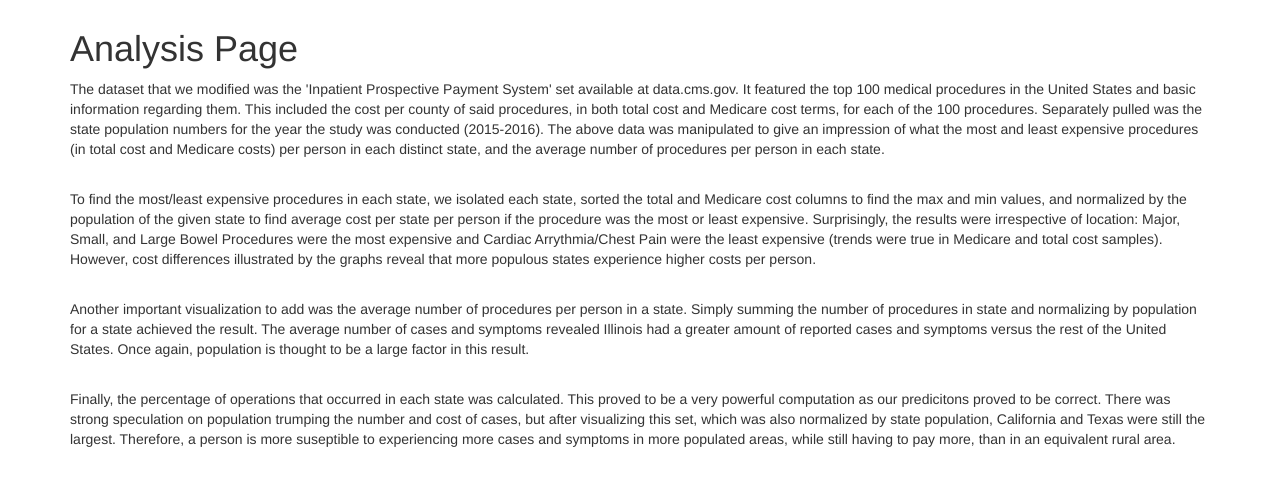
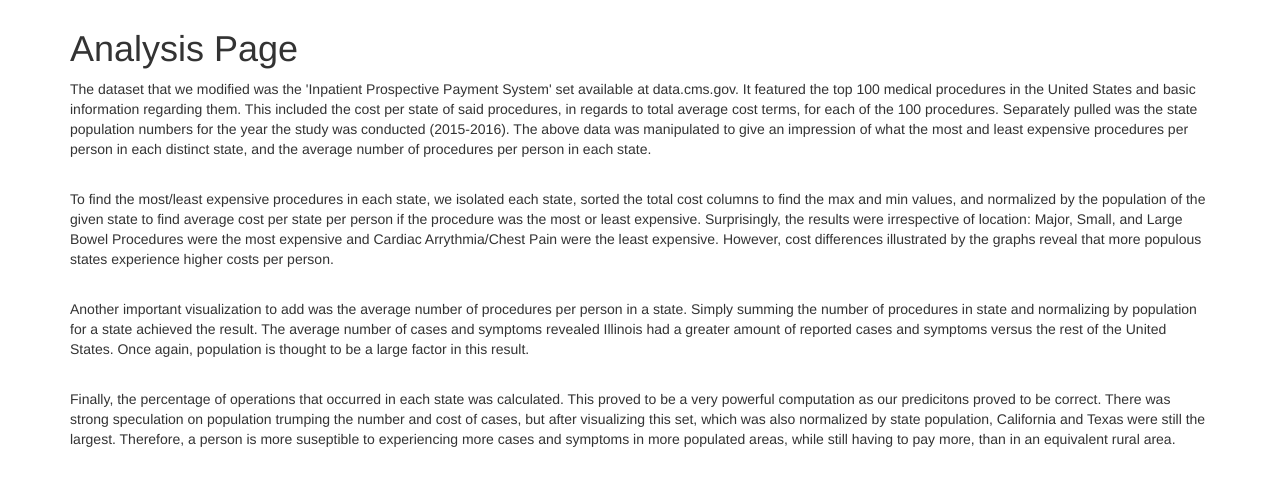
Before and after one commit to kblicharski/big-data-hackathon-2017, a Django app: page /analysis/ in a window 1280 px wide. Shown: the part 51-537 px from the top of the page. Run offline with Django 3.2, Linux system fonts and the light colour scheme; some libraries are stand-ins or nearby versions.

Commit message:
Took out Medicare costs

```diff
--- a/visualizer/website/templates/website/analysis.html
+++ b/visualizer/website/templates/website/analysis.html
@@ -2,9 +2,9 @@
 
 {% block content %}
 <h1>Analysis Page</h1>
-<p>The dataset that we modified was the 'Inpatient Prospective Payment System' set available at data.cms.gov. It featured the top 100 medical procedures in the United States and basic information regarding them. This included the cost per county of said procedures, in both total cost and Medicare cost terms, for each of the 100 procedures. Separately pulled was the state population numbers for the year the study was conducted (2015-2016). The above data was manipulated to give an impression of what the most and least expensive procedures (in total cost and Medicare costs) per person in each distinct state, and the average number of procedures per person in each state. </p>
+<p>The dataset that we modified was the 'Inpatient Prospective Payment System' set available at data.cms.gov. It featured the top 100 medical procedures in the United States and basic information regarding them. This included the cost per state of said procedures, in regards to total average cost terms, for each of the 100 procedures. Separately pulled was the state population numbers for the year the study was conducted (2015-2016). The above data was manipulated to give an impression of what the most and least expensive procedures per person in each distinct state, and the average number of procedures per person in each state. </p>
 <br>
-<p>To find the most/least expensive procedures in each state, we isolated each state, sorted the total and Medicare cost columns to find the max and min values, and normalized by the population of the given state to find average cost per state per person if the procedure was the most or least expensive. Surprisingly, the results were irrespective of location: Major, Small, and Large Bowel Procedures were the most expensive and Cardiac Arrythmia/Chest Pain were the least expensive (trends were true in Medicare and total cost samples). However, cost differences illustrated by the graphs reveal that more populous states experience higher costs per person. </p>
+<p>To find the most/least expensive procedures in each state, we isolated each state, sorted the total cost columns to find the max and min values, and normalized by the population of the given state to find average cost per state per person if the procedure was the most or least expensive. Surprisingly, the results were irrespective of location: Major, Small, and Large Bowel Procedures were the most expensive and Cardiac Arrythmia/Chest Pain were the least expensive. However, cost differences illustrated by the graphs reveal that more populous states experience higher costs per person. </p>
 <br>
 <p>Another important visualization to add was the average number of procedures per person in a state. Simply summing the number of procedures in state and normalizing by population for a state achieved the result. The average number of cases and symptoms revealed Illinois had a greater amount of reported cases and symptoms versus the rest of the United States. Once again, population is thought to be a large factor in this result. </p>
 <br>
```
